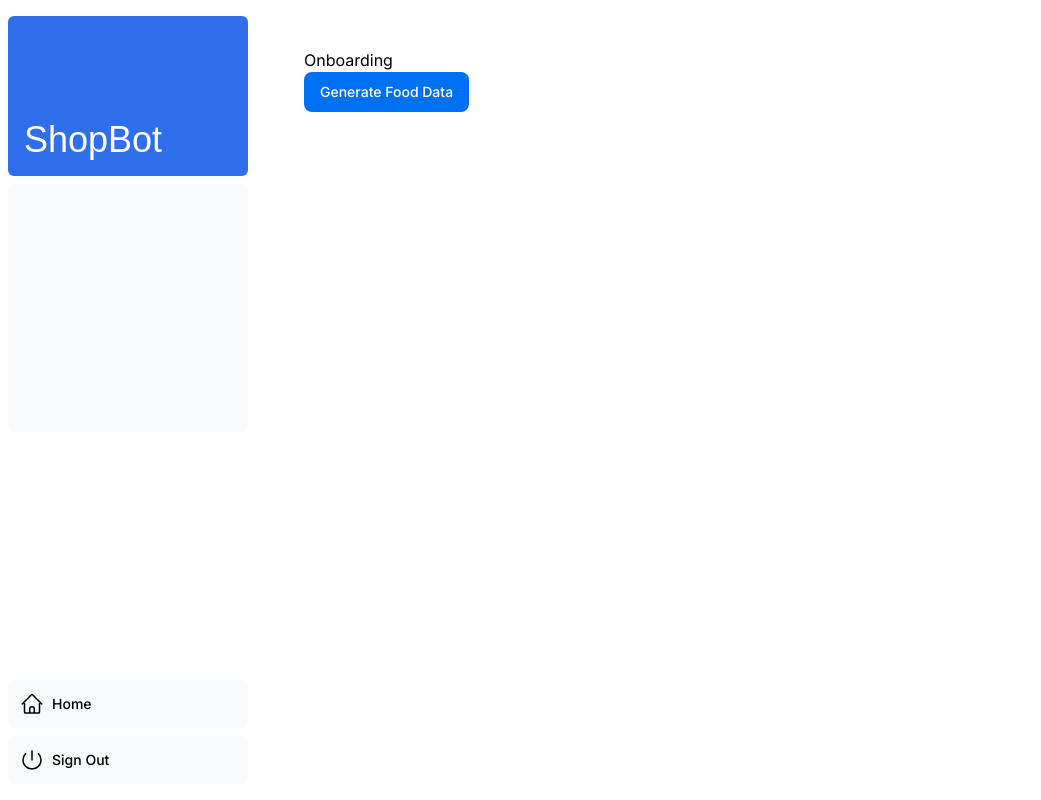
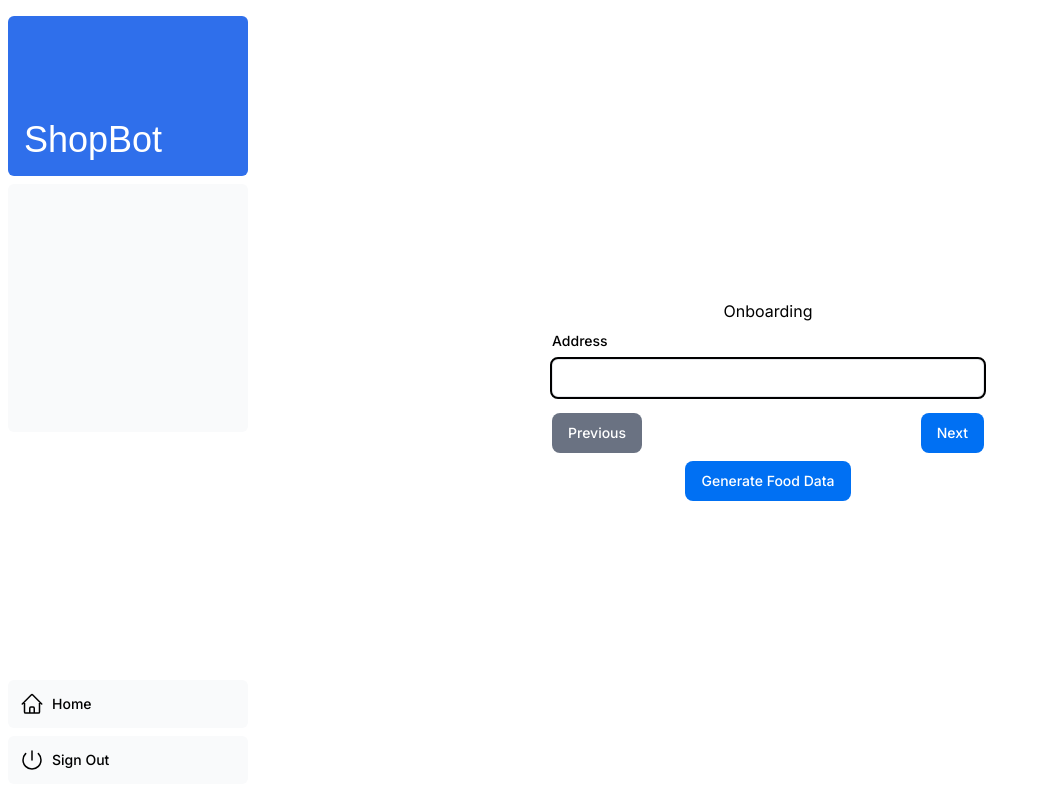
Before and after one commit to CptnPluto/shop-bot, a Next.js app: page /step-1 in a window 1280 px wide. Shown: the whole page, without its empty margins (0-1041 px from the left). Built offline with nearby package versions, Linux system fonts and the light colour scheme; a web font is replaced by a local one.

Commit message:
Fixed some onboarding basics.

```diff
--- a/app/(logged-in)/(testRoutes)/step-1/page.tsx
+++ b/app/(logged-in)/(testRoutes)/step-1/page.tsx
@@ -1,17 +1,10 @@
-import { Button } from "@/ui/custom-components";
 import Onboarding from "@/ui/steps/onboarding";
-import Link from "next/link";
 import { Suspense } from "react";
 
 export default async function Page() {
 	return (
-		<main>
-			<Suspense fallback={<div>Loading...</div>}>
-				<Onboarding />
-			</Suspense>
-			<Button>
-				<Link href="/step-2">Generate Food Data</Link>
-			</Button>
-		</main>
+		<Suspense fallback={<div>Loading...</div>}>
+			<Onboarding />
+		</Suspense>
 	);
 }
--- a/app/lib/actions.ts
+++ b/app/lib/actions.ts
@@ -76,7 +76,7 @@ export async function updateUser(userData: User): Promise<any> {
 	if (!validatedFields.success) {
 		return {
 			errors: validatedFields.error.flatten().fieldErrors,
-			message: "Missing fields. Failed to create invoice.",
+			message: "Missing fields. Failed to complete onboarding.",
 		};
 	}
 	try {
--- a/app/ui/signup/account-details.tsx
+++ b/app/ui/signup/account-details.tsx
@@ -2,7 +2,7 @@
 import React from "react";
 import { useActionState } from "react";
 import clsx from "clsx";
-import { signup } from "@/lib/actions";
+import { updateUser } from "@/lib/actions";
 import { Button, Label, Input } from "@ui/custom-components";
 import type { UserOnboarding } from "@/lib/definitions";
 
@@ -102,13 +102,13 @@ export const Submit = () => {
 	return <Button type="submit">Submit</Button>;
 };
 
-export default function SignupForm() {
+export default function DetailsForm() {
 	const initialState = {
 		message: null,
 		errors: {},
 	};
 
-	const [state, formAction] = useActionState(signup, initialState);
+	const [state, formAction] = useActionState(updateUser, initialState);
 
 	const slides = [
 		// <Info key="info" formData={state.formData} />,
@@ -144,13 +144,13 @@ export default function SignupForm() {
 
 	return (
 		<form
-			className="flex flex-col relative w-full max-w-md mx-auto overflow-hidden"
+			className="flex flex-col relative w-full max-w-md overflow-hidden"
 			action={formAction}
 			data-move="0"
 		>
 			<div className="w-full h-full flex transition-transform duration-300 signup-nav">
 				{slides.map((slide, index) => (
-					<div key={index} className="w-full shrink-0 flex flex-col justify-between">
+					<div key={index} className="w-full p-2 shrink-0 flex flex-col justify-between">
 						{slide}
 						<div className="flex justify-between mt-4">
 							<Button
--- a/app/ui/steps/onboarding.tsx
+++ b/app/ui/steps/onboarding.tsx
@@ -1,7 +1,15 @@
+import Link from "next/link";
+import { Button } from "../custom-components";
+import SignupForm from "../signup/account-details";
+
 export default function Onboarding() {
 	return (
-		<main>
+		<main className="h-full flex flex-col items-center justify-center">
 			<div>Onboarding</div>
+            <SignupForm />
+			<Button>
+				<Link href="/step-2">Generate Food Data</Link>
+			</Button>
 		</main>
 	);
 }
```
Also changed, not shown: app/(logged-in)/add-to-cart/page.tsx (line endings or trailing spaces).
